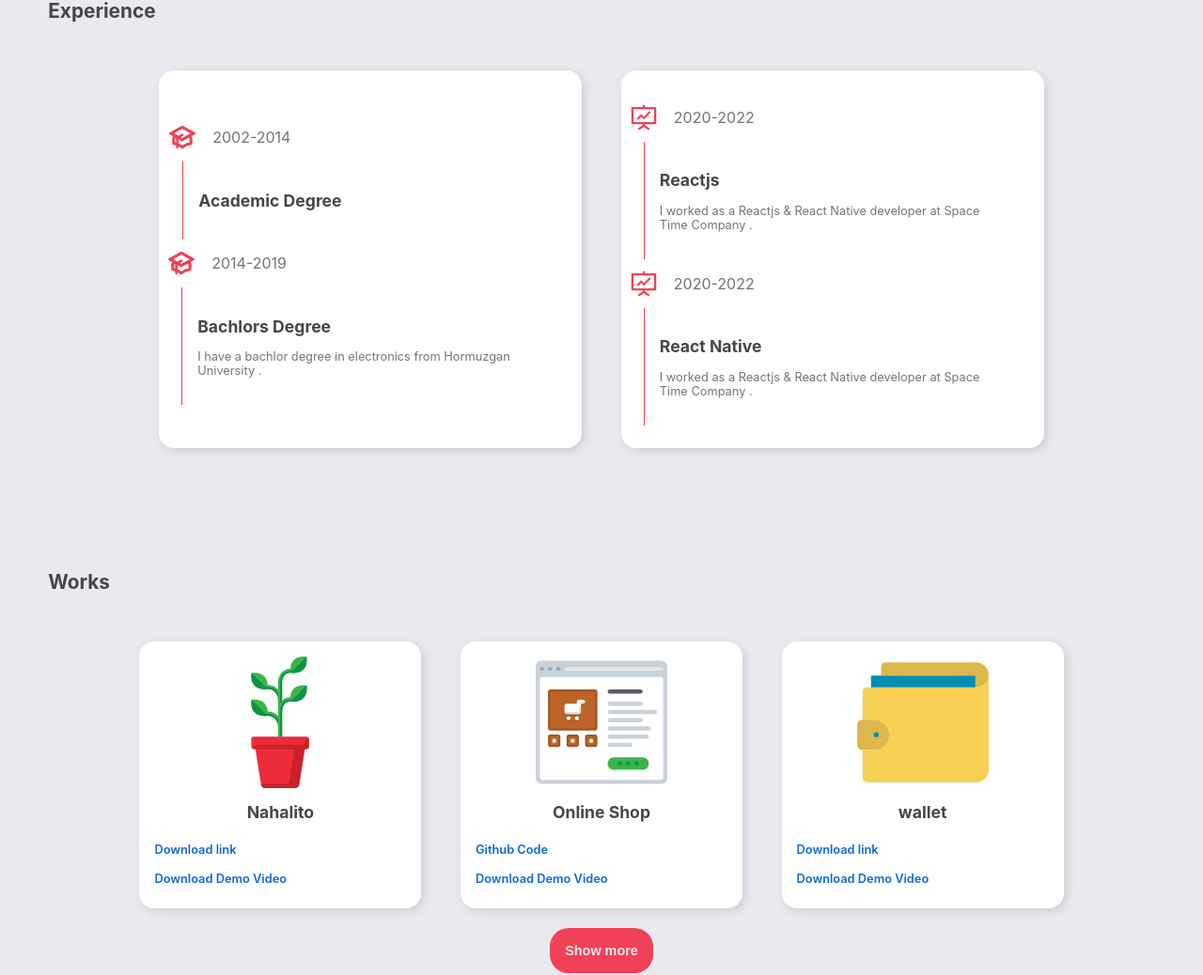
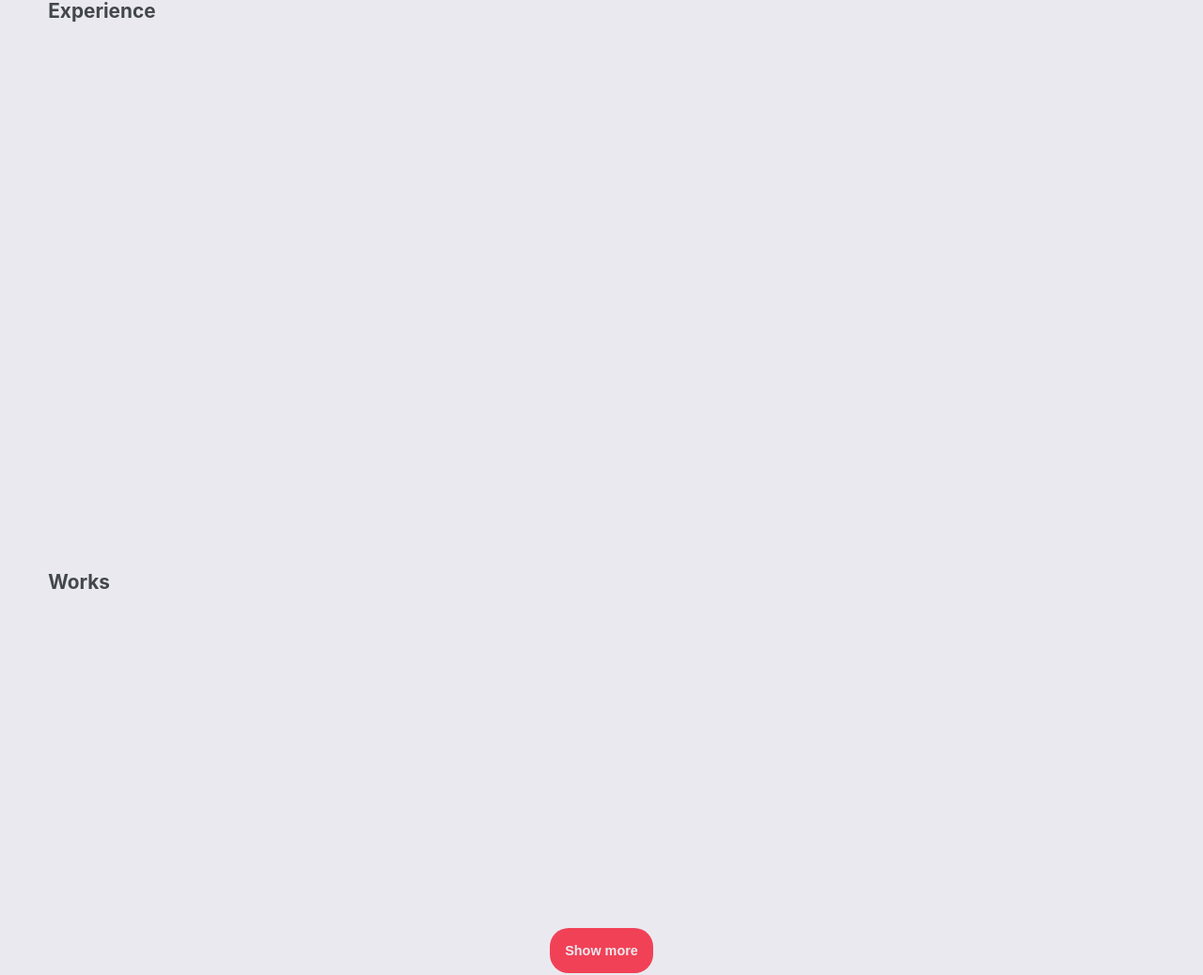
Before and after one commit to hadis-soleymani/myBlog, a Next.js app: page / in a window 1280 px wide. Shown: the part 1484-2522 px from the top of the page at 94% size. Built offline with nearby package versions, Linux system fonts and the light colour scheme; a web font is replaced by a local one.

Commit message:
add aos animaton

```diff
--- a/package.json
+++ b/package.json
@@ -11,6 +11,7 @@
   "dependencies": {
     "@emailjs/browser": "^3.6.2",
     "@ramonak/react-progress-bar": "^5.0.0",
+    "aos": "^3.0.0-beta.6",
     "babel-plugin-styled-components": "^2.0.7",
     "next": "12.1.5",
     "react": "^18.0.0",
--- a/pages/_app.js
+++ b/pages/_app.js
@@ -1,7 +1,14 @@
+import { useEffect } from "react";
 import '../styles/globals.css'
+import AOS from "aos";
 
+import "aos/dist/aos.css";
 
 function MyApp({ Component, pageProps }) {
+  useEffect(() => {
+    AOS.init({
+    });
+  }, []);
   return <Component {...pageProps} />
 }
 
--- a/pages/about_me.js
+++ b/pages/about_me.js
@@ -1,5 +1,8 @@
+import React,{useEffect} from "react";
 import Link from "next/link";
 
+
+// ..
 //styles
 import styles from "../styles/about_me.module.css";
 import Image from "next/image";
@@ -11,11 +14,13 @@ import ProgressBar from "@ramonak/react-progress-bar";
 import Button from "./button";
 
 export default function AboutMe() {
+
   return (
-    <div className={styles.container} id="about_me">
-      <h1>About me</h1>
+    <div className={styles.container} id="about_me" >
 
-      <div className={styles.Ttemscontainer}>
+      <h1 data-aos="fade-up" data-aos-delay="700">About me</h1>
+
+      <div className={styles.Ttemscontainer} data-aos="flip-right">
         <Image src="/avatar.svg" alt="avatar" width={150} height={150} />
         <section>
           <div className={styles.resume}>
--- a/pages/experience.js
+++ b/pages/experience.js
@@ -10,7 +10,7 @@ export default function Experience() {
       <h1>Experience</h1>
 
       <div className={styles.cards_container}>
-        <div className={styles.card_container}>
+        <div className={styles.card_container} data-aos="fade-right">
           <Experience_card
             date="2002-2014"
             title="Academic Degree"
@@ -23,7 +23,7 @@ export default function Experience() {
             description="I have a bachlor degree in electronics from Hormuzgan University ."
           />
         </div>
-        <div className={styles.card_container}>
+        <div className={styles.card_container} data-aos="fade-left">
           <Experience_card
             date="2020-2022"
             title="Reactjs"
--- a/pages/home.js
+++ b/pages/home.js
@@ -1,5 +1,6 @@
 import Image from "next/image";
 import Link from "next/link";
+
 
 //styles
 import styles from "../styles/home_sec.module.css";
@@ -27,7 +28,7 @@ export default function Home() {
         <br />
         <h1>Hadis Soleymani</h1>
         <h3>Reactjs & React Native developer</h3>
-        <div className={styles.iconContainer}>
+        <div className={styles.iconContainer} >
           <FaInstagram />
           <Link
             href="https://linkedin.com/in/hadis-soleymani-730104203/"
--- a/pages/index.js
+++ b/pages/index.js
@@ -17,6 +17,7 @@ export default function App() {
       <Head>
         <title>Hadis Soleymani</title>
         <meta name="description" content="Generated by create next app" />
+
         <link rel="icon" href="/avatar.svg" />
       </Head>
       <Hamburger />
--- a/pages/post_card.js
+++ b/pages/post_card.js
@@ -6,7 +6,7 @@ import styles from "../styles/posts.module.css";
 
 const Post_card = ({ image }) => {
   return (
-    <div className={styles.card_container}>
+    <div className={styles.card_container} data-aos="zoom-in-up">
       <Image src={`/${image}`} alt="avatar" width={200} height={200} />
       <h2>Consequat magna ex minim duis occaecat </h2>
       <p>
--- a/pages/service_card.js
+++ b/pages/service_card.js
@@ -31,6 +31,7 @@ text-align: center;
 export default function Service_card(props) {
   return (
     <Div
+    data-aos="zoom-in-up"
       className={styles.container}
       color={props.color}
       bgcolor={props.bgcolor}
--- a/pages/services.js
+++ b/pages/services.js
@@ -10,6 +10,7 @@ export default function Services() {
       <h1>Services</h1>
       <div className={styles.cards_container}>
         <Service_card
+
           title="html , css"
           bgcolor={"rgba(120, 120, 220,.7)"}
           color={"rgb(234, 233, 239)"}
--- a/pages/work_card.js
+++ b/pages/work_card.js
@@ -7,7 +7,7 @@ import styles from "../styles/works.module.css";
 
 const Work_card = ({ image, name, video, git, download }) => {
   return (
-    <div className={styles.card_container}>
+    <div className={styles.card_container} data-aos="zoom-in-up">
       <Image src={`/${image}`} alt="avatar" width={140} height={140} />
       <h2>{name}</h2>
 
```
Also changed, not shown: 1 other file (tests, documents, lock files or other folders).
